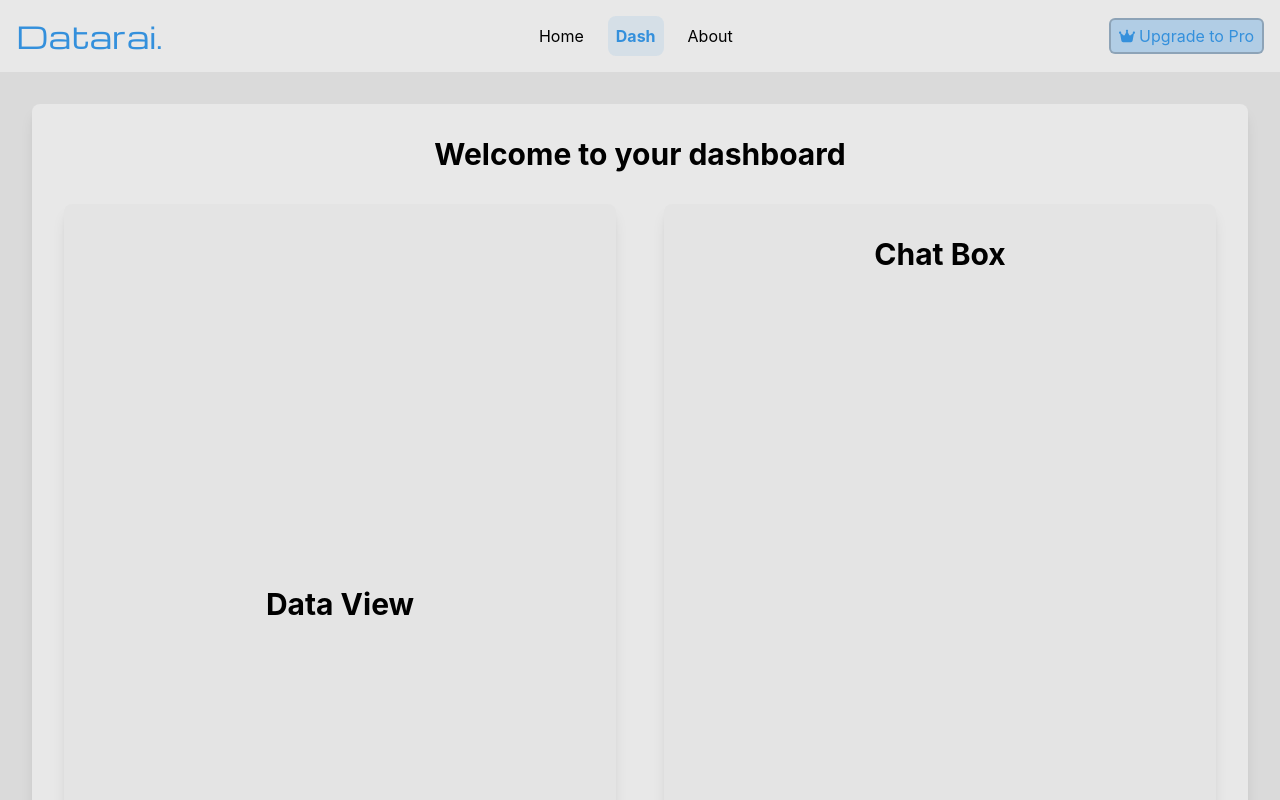
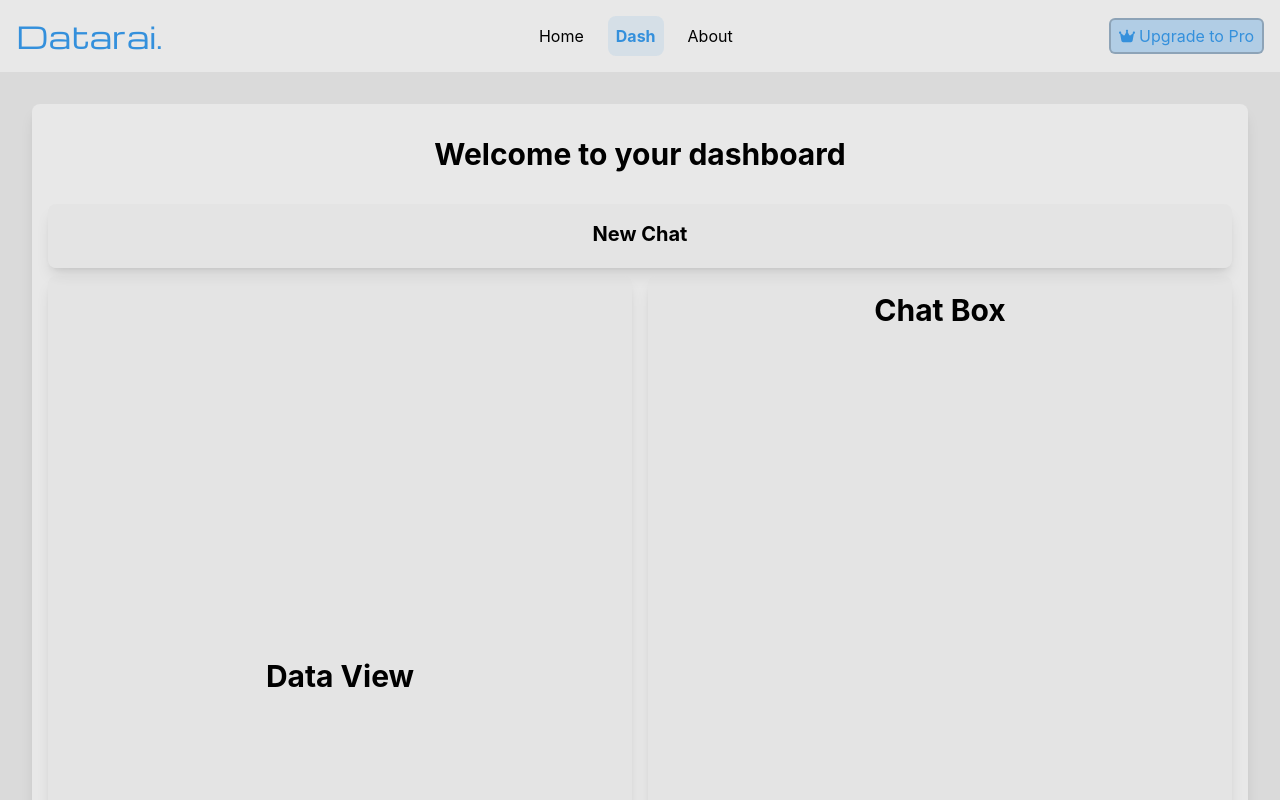
Before and after one commit to datarai-org/Datarai, a React (Vite) app: page / in a window 1280 px wide. Both pictures are taken after a click on the button "Dash". Shown: the top 800 px of the page. Built offline with nearby package versions, Linux system fonts and the light colour scheme.

Commit message:
scroll bar edits and some UI fixes

```diff
--- a/src/components/dashboard/Dashboard.jsx
+++ b/src/components/dashboard/Dashboard.jsx
@@ -11,15 +11,15 @@ const ChatBox = ({ className }) => {
 
   return (
     <div
-      className={`mx-2 md:mx-4 mt-8 px-4 py-8 bg-background/30 rounded-lg flex flex-col justify-start content-center shadow-lg ${className}`}
+      className={`p-4 bg-background/30 rounded-lg flex flex-col justify-start content-center shadow-lg ${className}`}
     >
       <h1 className="text-3xl font-bold">Chat Box</h1>
-      <div className="flex flex-col h-full">
+      <div className="flex flex-col min-h-[96%]">
         <div className="flex flex-col gap-2 grow overflow-y-auto">
           {messages.map((message, index) => (
             <div
               key={index}
-              className="flex justify-end gap-2 border-b-1 border-gray-300"
+              className="flex justify-end gap-2 border-b-1 border-gray-300 mr-4"
             >
               <div className="p-2 ">{message}</div>
             </div>
@@ -48,7 +48,7 @@ const ChatBox = ({ className }) => {
           ></textarea>
           <button
             className="self-end h-11 bg-primary text-white p-2 rounded-lg px-8"
-            onSubmit={() => {
+            onClick={() => {
               const message = document.querySelector("textarea").value;
               if (message) {
                 addMessage(message);
@@ -59,7 +59,7 @@ const ChatBox = ({ className }) => {
             <IoSend />
           </button>
         </div>
-        <p className="text-black/50 text-sm text-left mb-2"><i className="">Enter</i> to send message. <i className="">Shift-Enter</i> for new line.</p>
+        <p className="text-black/50 text-sm text-left"><i className="">Enter</i> to send message. <i className="">Shift-Enter</i> for new line.</p>
       </div>
     </div>
   );
@@ -68,21 +68,33 @@ const ChatBox = ({ className }) => {
 const DataBox = ({ className }) => {
   return (
     <div
-      className={`mx-2 md:mx-4 mt-8 px-4 py-8 bg-background/30 rounded-lg flex flex-col justify-center content-center text-center shadow-lg ${className}`}
+      className={` px-4 py-8 bg-background/30 rounded-lg flex flex-col justify-center content-center text-center shadow-lg ${className}`}
     >
       <h1 className="text-3xl font-bold">Data View</h1>
     </div>
   );
 };
 
+const MenuBar = ({ className }) => {
+  return (
+    <div
+      className={`mt-8 p-4 bg-background/30 rounded-lg flex flex-col justify-start content-center shadow-lg ${className}`}
+    >
+      <h1 className="text-xl font-bold">New Chat</h1>
+
+    </div>
+  );
+}
+
 const Dashboard = () => {
   return (
     <div className="mx-2 md:mx-8 my-8 px-4 py-8 bg-section-base rounded-lg flex flex-col justify-center content-center text-center shadow-lg">
       <h1 className="text-3xl font-bold">Welcome to your dashboard</h1>
 
+      <MenuBar className="w-full p-2 m-2 h-16 self-center" />
       <div className="flex flex-col lg:grid grid-cols-6 gap-4 grid-rows-4">
-        <DataBox className="col-start-1 col-span-3 row-start-1 row-span-4 h-screen" />
-        <ChatBox className="col-start-4 col-span-3 row-span-4 h-screen" />
+        <DataBox className="col-start-1 col-span-3 row-start-1 row-span-4 h-96 lg:h-screen" />
+        <ChatBox className="col-start-4 col-span-3 row-span-4 h-96 lg:h-screen" />
       </div>
     </div>
   );
--- a/src/index.css
+++ b/src/index.css
@@ -2,7 +2,7 @@
 
 @theme {
   --color-primary: #3490dc;
-  --color-info: #0c4d82;
+  --color-info: #569fcc;
   --color-success: #38c172;
   --color-warning: #ffed4a;
   --color-danger: #e3342f;
@@ -28,3 +28,19 @@
   font-weight: 400;
   font-style: normal;
 }
+
+/* width */
+::-webkit-scrollbar {
+  width: 10px;
+}
+
+/* Track */
+::-webkit-scrollbar-track {
+  background: none;
+}
+
+/* Handle */
+::-webkit-scrollbar-thumb {
+  background: var(--color-info);
+  border-radius: 5px;
+}
```
